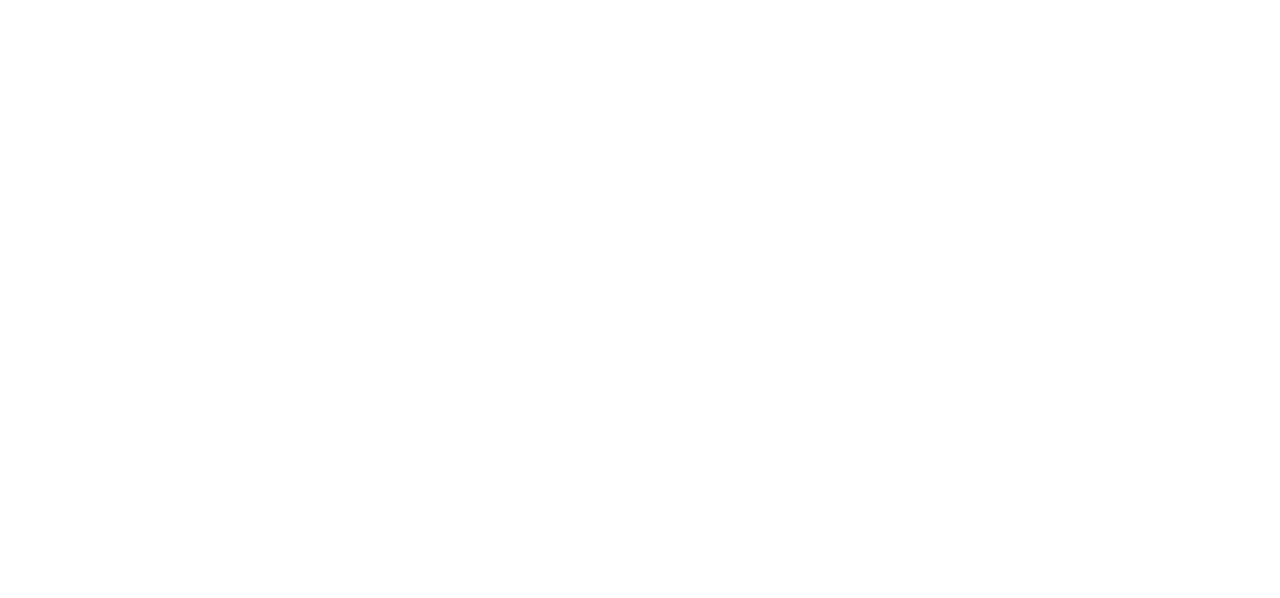
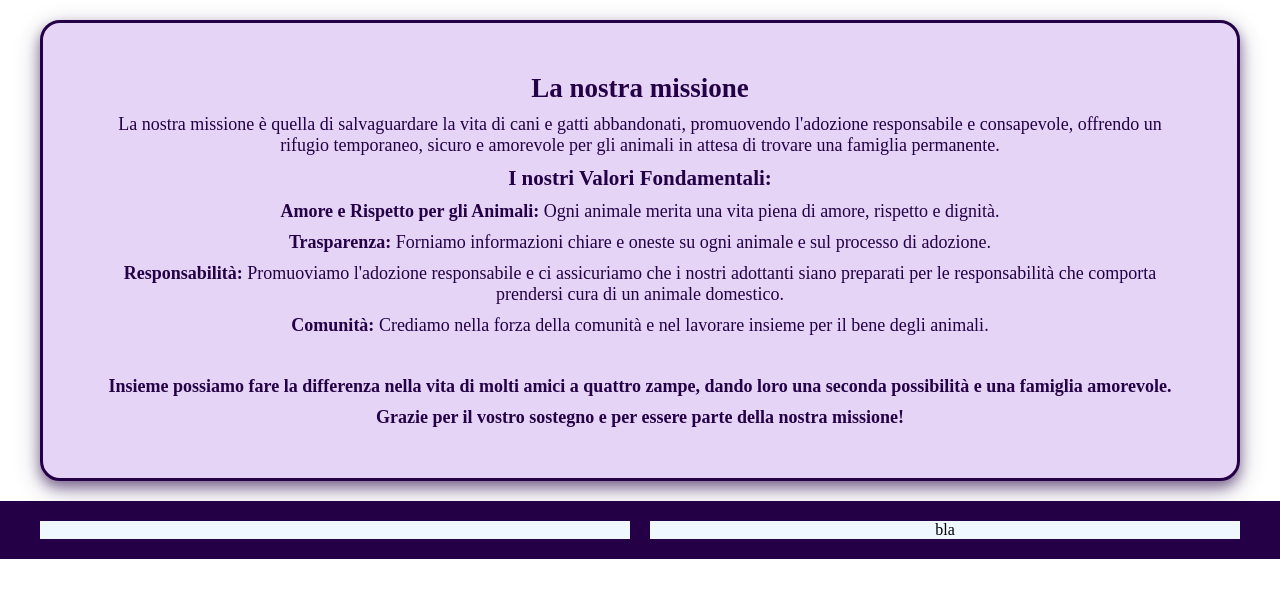
Before and after one commit to develhope/FS26-Team1-Project3, a React (Vite) app: page / in a window 1280 px wide. Shown: the top 598 px of the page. Built offline with nearby package versions, Linux system fonts and the light colour scheme.

Commit message:
add mission

```diff
--- a/package.json
+++ b/package.json
@@ -21,6 +21,6 @@
     "eslint-plugin-react": "^7.34.1",
     "eslint-plugin-react-hooks": "^4.6.0",
     "eslint-plugin-react-refresh": "^0.4.6",
-    "vite": "^5.2.0"
+    "vite": "^5.2.13"
   }
 }
--- a/src/App.jsx
+++ b/src/App.jsx
@@ -1,3 +1,14 @@
-function App() {}
+import Mission from "./components/Mission";
+import './App.css'
+import Footer from "./components/Footer";
+
+function App() {
+    return(
+       <>
+       <Mission/>
+       <Footer/>
+       </>
+    )
+}
 
 export default App;
--- /dev/null
+++ b/src/components/Footer.css
@@ -0,0 +1,16 @@
+.footer-container {
+    display: flex;
+    padding: 20px 40px;
+    width: 100%;
+    background-color: #240046;
+    gap: 20px;
+}
+
+.block-footer{
+    display: flex;
+    width: 100%;
+    background-color: aliceblue;
+    justify-content: center;
+    align-items: center;
+
+}
--- /dev/null
+++ b/src/components/Footer.jsx
@@ -0,0 +1,14 @@
+import './Footer.css'
+
+function Footer(params) {
+    return(
+        <div className="footer-container">
+           <div className="div-footer block-footer">
+            <img src="" alt="" />
+           </div>
+           <div className="div-form  block-footer">bla</div>
+        </div>
+    )
+}
+
+export default Footer
--- /dev/null
+++ b/src/components/Mission.css
@@ -0,0 +1,91 @@
+*,
+*::before,
+*::after {
+  box-sizing: border-box;
+}
+
+* {
+  margin: 0;
+  padding: 0;
+}
+
+ul[role="list"],
+ol[role="list"] {
+  list-style: none;
+}
+
+html:focus-within {
+  scroll-behavior: smooth;
+}
+
+a:not([class]) {
+  text-decoration-skip-ink: auto;
+}
+
+img,
+picture,
+svg,
+video,
+canvas {
+  max-width: 100%;
+  height: auto;
+  vertical-align: middle;
+  background-repeat: no-repeat;
+  background-size: cover;
+}
+
+input,
+button,
+textarea,
+select {
+  font: inherit;
+}
+
+@media (prefers-reduced-motion: reduce) {
+  html:focus-within {
+    scroll-behavior: auto;
+  }
+  *,
+  *::before,
+  *::after {
+    animation-duration: 0.01ms !important;
+    animation-iteration-count: 1 !important;
+    transition-duration: 0.01ms !important;
+    scroll-behavior: auto !important;
+    transition: none;
+  }
+}
+
+
+.mission-container {
+  display: flex;
+ flex-direction: column;
+  width: 100%;
+  justify-content: center;
+  align-items: center;
+  padding: 20px 40px;
+}
+
+.mission-text {
+  display: flex;
+  flex-direction: column;
+  justify-content: center;
+  margin: 20px 40pxg;
+  align-items: center;
+  border: 3px solid #240046;
+  background-color: #e5d4f6;
+  border-radius: 20px;
+  box-shadow: 0 6px 12px 0 rgba(36, 0, 70, 0.4), 0 8px 24px 0 rgba(36, 0, 70, 0.35);
+  text-align: center;
+  gap: 10px;
+  padding: 50px;
+  color: #240046;
+  max-width: 1500px;
+  font-size: large;
+}
+
+.mission-thanks{
+    padding-top: 30px;
+    gap: 10px;
+
+}
--- /dev/null
+++ b/src/components/Mission.jsx
@@ -0,0 +1,29 @@
+import React from "react"
+import './Mission.css'
+function Mission(params) {
+    return(
+        <div className="mission-container">
+            <div className="mission-text">
+                <h2 className="mission-title">La nostra missione</h2>
+                <p className="misssion-parag">
+                 La nostra missione è quella di salvaguardare la vita di cani e gatti abbandonati, promuovendo l'adozione responsabile e consapevole, offrendo un rifugio temporaneo, sicuro e amorevole per gli animali in attesa di trovare una famiglia permanente.
+                </p>
+
+
+                <h3 className="mission-htre">I nostri Valori Fondamentali:</h3>
+                <p><b>Amore e Rispetto per gli Animali: </b> Ogni animale merita una vita piena di amore, rispetto e dignità.</p>
+                <p> <b>Trasparenza: </b>Forniamo informazioni chiare e oneste su ogni animale e sul processo di adozione.</p>
+                <p><b>Responsabilità: </b>Promuoviamo l'adozione responsabile e ci assicuriamo che i nostri adottanti siano preparati per le responsabilità che comporta prendersi cura di un animale domestico.</p>
+                <p> <b>Comunità: </b>Crediamo nella forza della comunità e nel lavorare insieme per il bene degli animali.</p>
+
+                  <b> <p className="mission-thanks">Insieme possiamo fare la differenza nella vita di molti amici a quattro zampe, dando loro una seconda possibilità e una famiglia amorevole.</p> </b>
+
+                   <p><b>Grazie per il vostro sostegno e per essere parte della nostra missione!</b></p>
+
+
+            </div>
+        </div>
+    )
+}
+
+export default Mission
```
Also changed, not shown: 1 other file (tests, documents, lock files or other folders).
